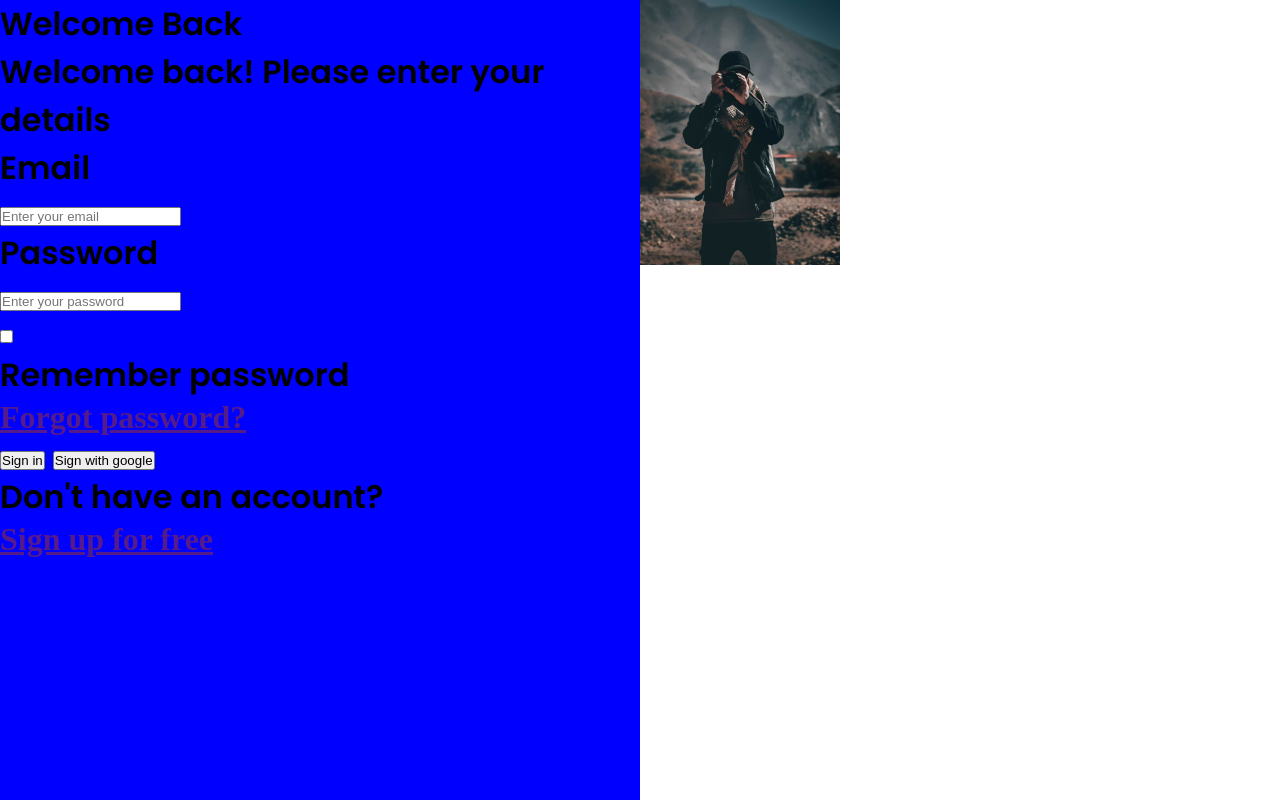
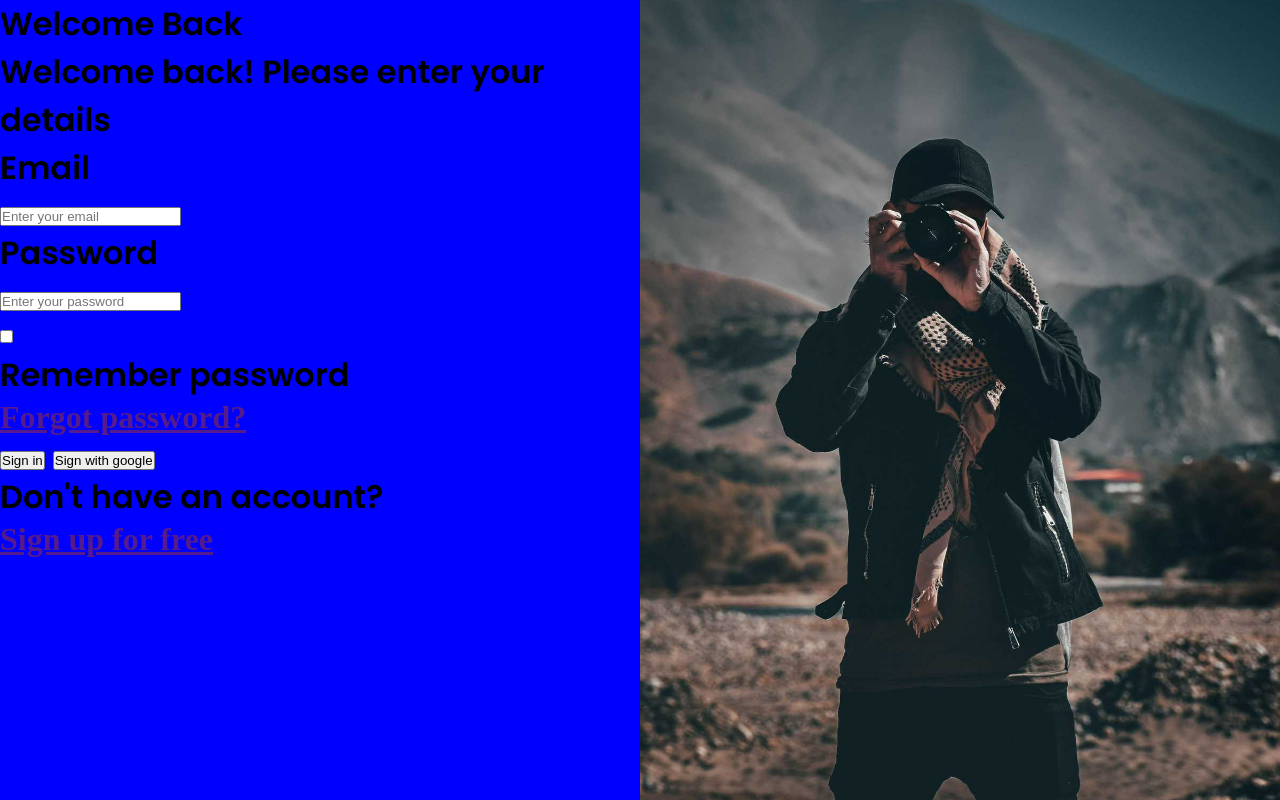
Before and after one commit to SantiNoccetti/Trabajo, a plain HTML site: page index.html in a window 1280 px wide. Drawn offline with Linux system fonts and the light colour scheme.

Commit message:
edicion de html para la foto y correccion en css para la foto

```diff
--- a/estilo.css
+++ b/estilo.css
@@ -12,10 +12,17 @@ p{
 }
 .hero{
     display: flex;
+    justify-content: center;
+    align-items: center;
 }
 .foto{
-    width: 50vh;
+    width: 50%;
+    height: 100vh;
+    background-image: url(imagen.jpeg);
+    background-repeat: no-repeat;
+    background-position: center;
+    background-size: cover;
 }
 .imagen{
-    width: 50%;
+    background-size:auto;
 }
--- a/index.html
+++ b/index.html
@@ -54,7 +54,7 @@
 
         <section class="foto">
 
-            <img class="imagen" src="imagen.jpeg" alt="">
+
         </section>
 
     </h1>
```
